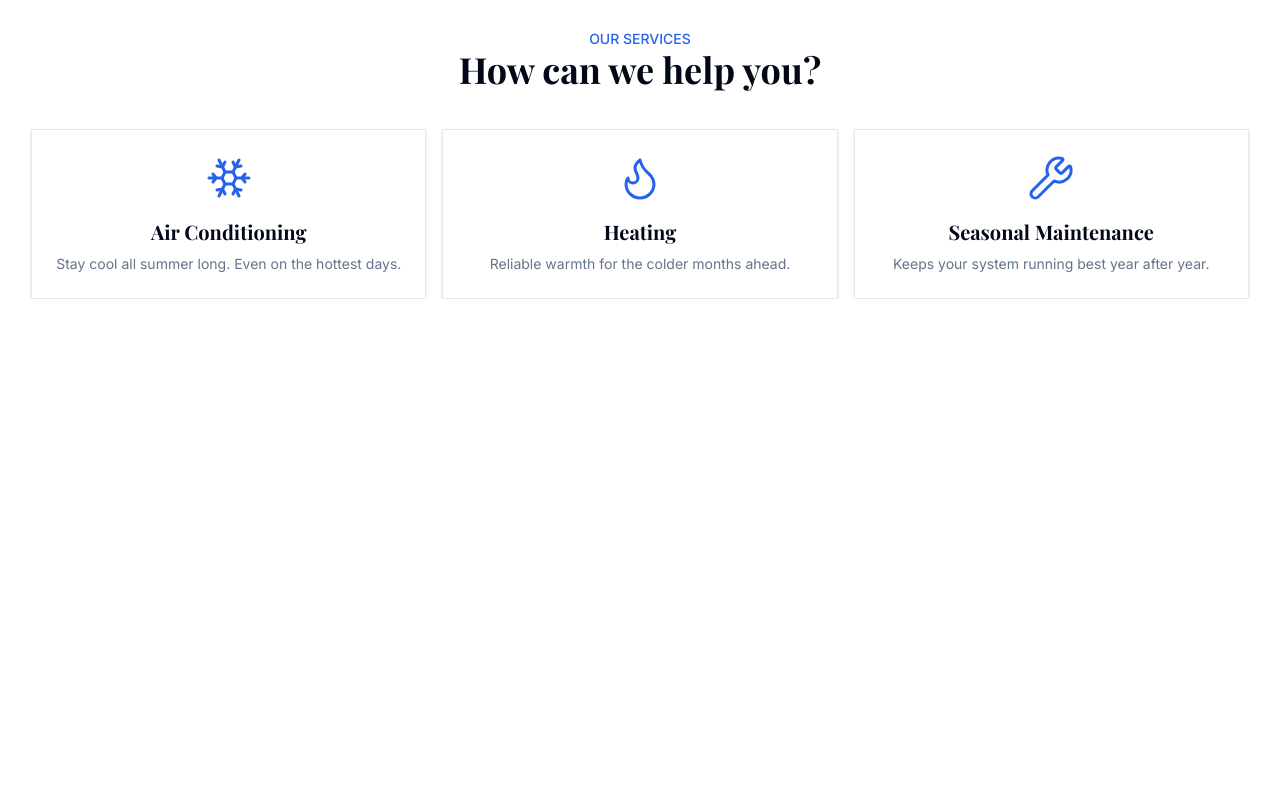
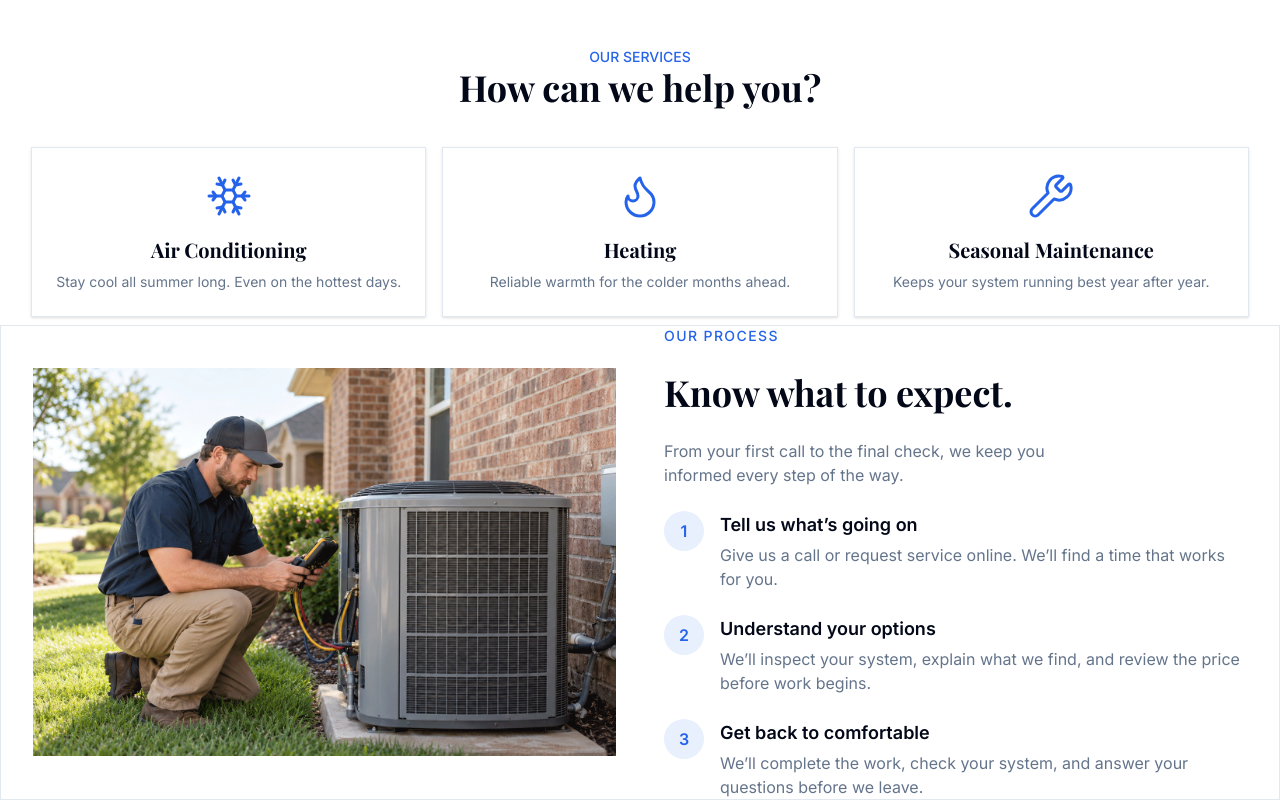
Before and after one commit to KentHefley/rogers-heat-and-air, a Next.js app: page / in a window 1280 px wide. Shown: the part 585-1385 px from the top of the page. Before the commit the page ends 884 px from the top, so only its background shows below. Built offline with nearby package versions, Linux system fonts and the light colour scheme; a web font is replaced by a local one.

Commit message:
added process section

```diff
--- a/app/layout.tsx
+++ b/app/layout.tsx
@@ -22,7 +22,7 @@ export default function RootLayout({ children }: LayoutProps<"/">) {
       lang="en"
       className={`${inter.variable} ${playfair.variable} h-full antialiased`}
    suppressHydrationWarning>
-      <body className="min-h-full flex flex-col">
+      <body className="min-h-full flex flex-col space-y-2">
         <ThemeProvider
             attribute="class"
             defaultTheme="system"
--- a/app/page.tsx
+++ b/app/page.tsx
@@ -1,12 +1,14 @@
 import Image from "next/image";
 import Header from "../components/header";
 import Offerings from "../components/offerings";
+import Process from "../components/process";
 
 export default function Home() {
   return (
     <>
     <Header />
     <Offerings />
+    <Process />
     </>
   );
 }
--- a/components/Nav.tsx
+++ b/components/Nav.tsx
@@ -19,10 +19,10 @@ function Nav() {
             href="/"
             className="inline-flex flex-col font-serif text-foreground"
           >
-            <span className="text-2xl font-bold leading-none">
+            <span className="text-3xl font-bold leading-none">
               Rogers
             </span>
-            <span className="text-lg leading-tight">
+            <span className="text-md leading-tight">
               Heat and Air
             </span>
         </Link>
--- a/components/header.tsx
+++ b/components/header.tsx
@@ -4,7 +4,7 @@ import Image from "next/image";
 export default function Header() {
   return (
     <header className="py-12 lg:py-20">
-      <div className="mx-auto max-w-7xl px-4 sm:px-6 lg:px-8">
+      <div className="mx-auto max-w-7xl px-4 sm:px-6 lg:px-8 border border-border">
         <div className="grid grid-cols-1 items-center gap-8 md:grid-cols-2 lg:gap-12">
           {/* Left column */}
           <div className="flex flex-col items-start gap-6">
--- /dev/null
+++ b/components/process.tsx
@@ -0,0 +1,88 @@
+import Image from "next/image";
+
+export default function Process() {
+  return (
+<div className="mx-auto max-w-7xl px-4 sm:px-6 lg:px-8 border border-border">
+<div className="grid grid-cols-1 items-center gap-8 md:grid-cols-2 lg:gap-12">
+{/* left column */}
+<div className="relative aspect-3/2 overflow-hidden rounded-lg">
+            <Image
+              src="/images/hvac-inspection.png"
+              alt="HVAC technician inspecting an outdoor air conditioning unit."
+              fill
+              sizes="(min-width: 1280px) 584px, (min-width: 768px) 50vw, 100vw"
+              className="object-cover"
+              preload
+            />
+          </div>
+          {/* right column */}
+          <div className="flex flex-col items-start gap-6">
+            <div className="space-y-6">
+              <p className="text-sm font-medium uppercase tracking-widest text-primary">
+                    Our Process
+              </p>
+              <h2 className="font-serif text-3xl font-bold leading-tight sm:text-4xl">
+                Know what to expect.
+              </h2>
+              <p className="max-w-md text-muted-foreground">
+                From your first call to the final check, we keep you informed
+                every step of the way.
+              </p>
+            </div>
+            <ol className="flex flex-col gap-6">
+    <li className="flex items-start gap-4">
+      <span
+        aria-hidden="true"
+        className="flex size-10 shrink-0 items-center justify-center rounded-full bg-primary/10 font-semibold text-primary"
+      >
+        1
+      </span>
+
+      <div className="space-y-1">
+        <h3 className="text-lg font-semibold">Tell us what’s going on</h3>
+        <p className="text-muted-foreground">
+          Give us a call or request service online. We’ll find a time
+          that works for you.
+        </p>
+      </div>
+    </li>
+
+    <li className="flex items-start gap-4">
+      <span
+        aria-hidden="true"
+        className="flex size-10 shrink-0 items-center justify-center rounded-full bg-primary/10 font-semibold text-primary"
+      >
+        2
+      </span>
+
+      <div className="space-y-1">
+        <h3 className="text-lg font-semibold">Understand your options</h3>
+        <p className="text-muted-foreground">
+          We’ll inspect your system, explain what we find, and review
+          the price before work begins.
+        </p>
+      </div>
+    </li>
+
+    <li className="flex items-start gap-4">
+      <span
+        aria-hidden="true"
+        className="flex size-10 shrink-0 items-center justify-center rounded-full bg-primary/10 font-semibold text-primary"
+      >
+        3
+      </span>
+
+      <div className="space-y-1">
+        <h3 className="text-lg font-semibold">Get back to comfortable</h3>
+        <p className="text-muted-foreground">
+          We’ll complete the work, check your system, and answer your
+          questions before we leave.
+        </p>
+      </div>
+    </li>
+  </ol>
+          </div>
+</div>
+</div>
+  )
+}
```
Also changed, not shown: public/images/hvac-inspection.png (added).
